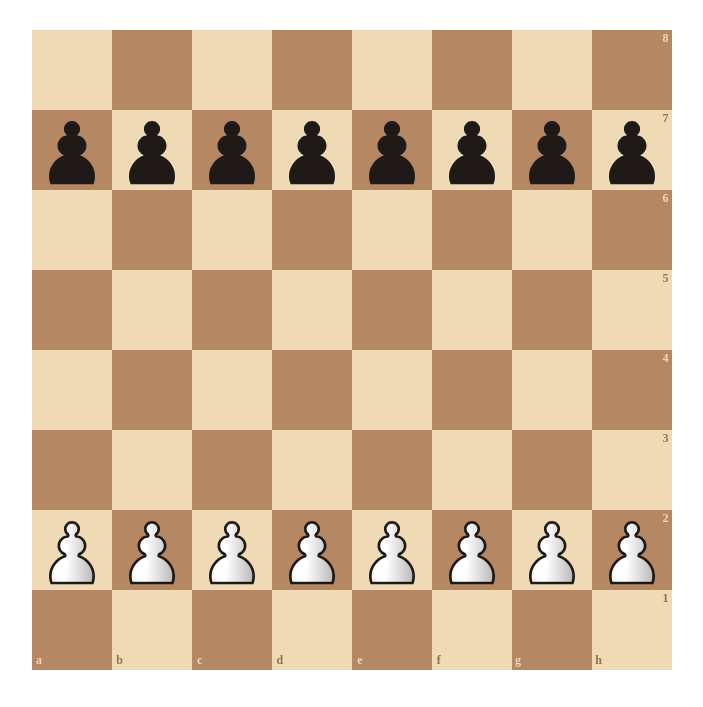
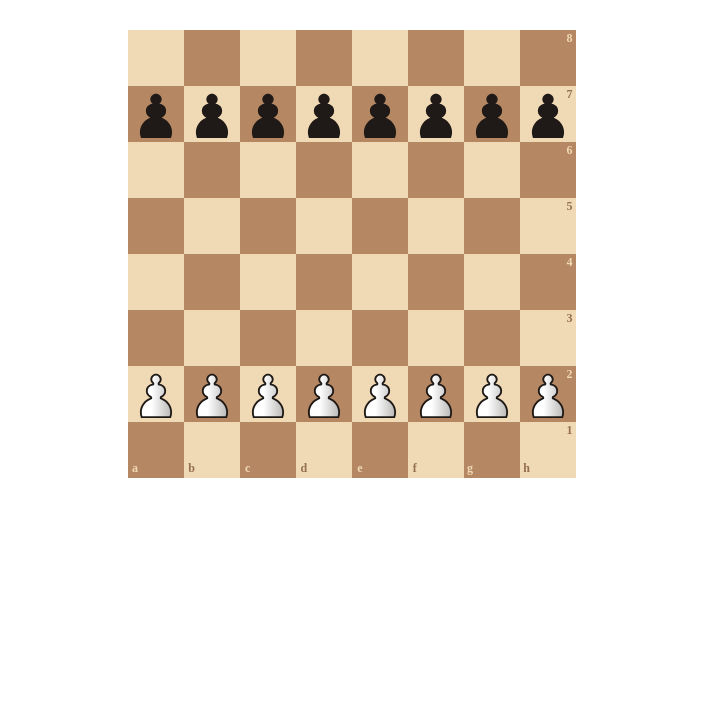
Before and after one commit to eronnen/PawnGame, a website with bundled scripts: page index.html in a window 1280 px wide. Shown: the part 93-800 px from the top of the page, without its empty margins (288-991 px from the left). Built offline with nearby package versions, Linux system fonts and the light colour scheme.

Commit message:
size in vw units

```diff
--- a/index.html
+++ b/index.html
@@ -16,7 +16,7 @@
   <body>
     <h1 style="text-align: center; font-size: 49px;">The Pawn Game</h1>
     <div class="chessgroundContainer" style="justify-content: space-around;" >
-        <div class="chessground chessGame brown is2d" id="board" style="width: 40em;">
+        <div class="chessground chessGame brown is2d" id="board" style="width: 35vw;">
 
         </div>
     </div>
```
